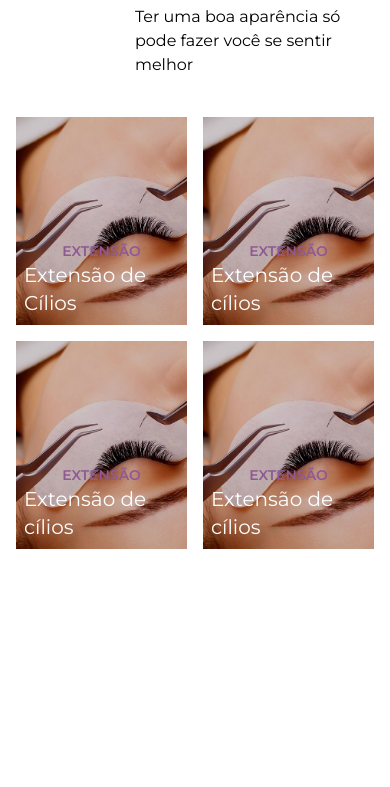
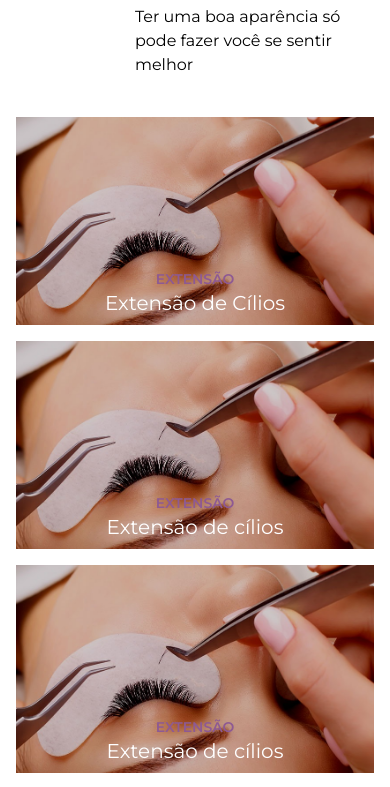
Before and after one commit to delanoquirino/ingrid-oliveira, a Next.js app: page / in a window 390 px wide. Shown: the part 907-1694 px from the top of the page. Before the commit the page ends 1568 px from the top, so only its background shows below. Built offline with nearby package versions, Linux system fonts and the light colour scheme.

Commit message:
feat: breakpoint grid card

```diff
--- a/src/components/SectionServices.tsx
+++ b/src/components/SectionServices.tsx
@@ -24,7 +24,7 @@ export const SectionServices = (props: Props) => {
         </div>
       </div>
       <div>
-          <div className="grid grid-cols-2 md:grid-cols-4 mt-10 gap-4 ">
+          <div className="grid grid-cols-1 xs:grid-cols-2 md:grid-cols-4 mt-10 gap-4 ">
             {services.map((project, index) => (
               <CardService
                 key={index}
--- a/tailwind.config.ts
+++ b/tailwind.config.ts
@@ -16,7 +16,11 @@ const config: Config = {
       colors: {
         primary: '#8E5A93',
         // ...
-      }
+      },
+      screens: {
+        'xs': '540px',
+        // => @media (min-width: 640px) { ... }
+        }
     },
   },
   plugins: [],
```
